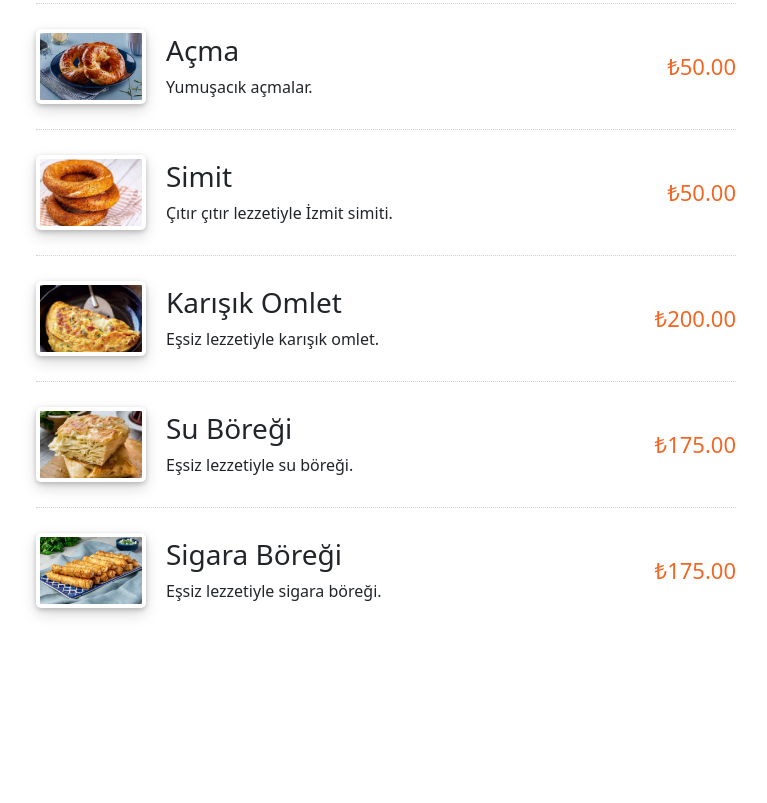
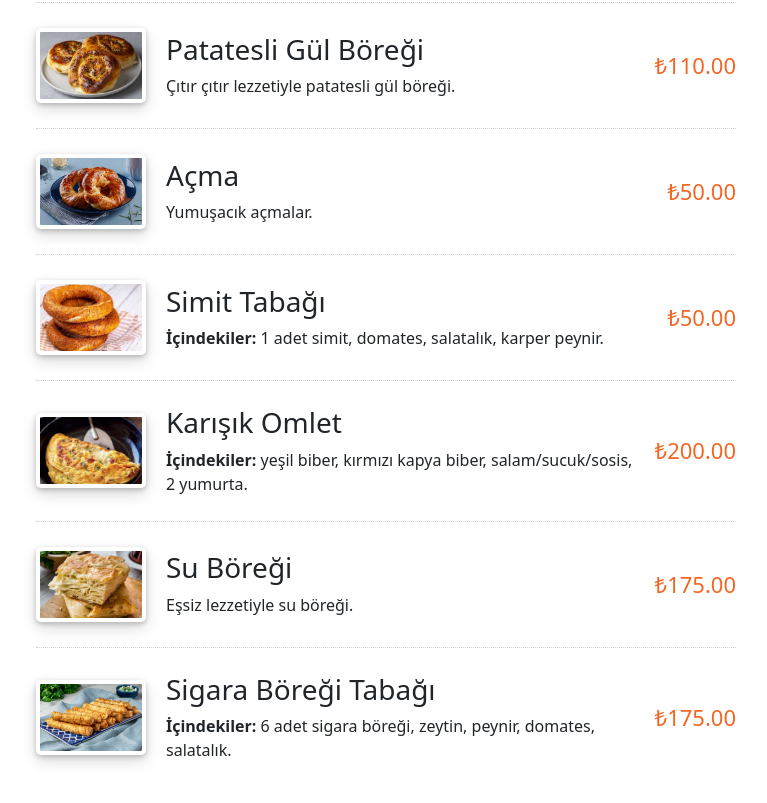
Before and after one commit to bidemlikplusncity/kafe, a plain HTML site: page kahvalti.html in a window 1280 px wide. Shown: the part 1533-2336 px from the top of the page, without its empty margins (254-1021 px from the left). Before the commit the page ends 2196 px from the top, so only its background shows below. Drawn offline with nearby package versions, Linux system fonts and the light colour scheme.

Commit message:
Update kahvalti.html

```diff
--- a/kahvalti.html
+++ b/kahvalti.html
@@ -236,7 +236,7 @@ html, body {
 
                     <div>
                         <h3>Serpme Kahvaltı</h3>
-                        <p>Eşsiz lezzetleri ve çeşitleriyle serpme kahvaltı.</p>
+                        <p><b>İçindekiler:</b> 2 çeşit peynir, reçel, bal, yağ, çikolata, kuymak, menemen, patates, 2 adet sigara böreği, 2 adet soğan halkası, 2 adet patates kroket, meyve, domates, salatalık, salam, zeytin, 2 adet sosis, 2 adet sucuk, yumurtalı omlet.</p>
                     </div>
                 </div>
 
@@ -255,7 +255,7 @@ html, body {
 
                     <div>
                         <h3>Kahvaltı Tabağı</h3>
-                        <p>Eşsiz lezzetleriyle kahvaltı tabağı.</p>
+                        <p><b>İçindekiler:</b> 4 adet zeytin, 1 dilim beyaz peynir, 1 dilim kaşar peynir, 1 dilim salam, domates, salatalık, 1 adet sigara böreği, çikolata, bal, tereyağı, reçel, 2 küçük sosis, ince patates, 1 haşlanmış yumurta.</p>
                     </div>
                 </div>
 
@@ -466,8 +466,8 @@ html, body {
                     </figure>
 
                     <div>
-                        <h3>Simit</h3>
-                        <p>Çıtır çıtır lezzetiyle İzmit simiti.</p>
+                        <h3>Simit Tabağı</h3>
+                        <p><b>İçindekiler:</b> 1 adet simit, domates, salatalık, karper peynir.</p>
                     </div>
                 </div>
 
@@ -486,7 +486,7 @@ html, body {
 
                     <div>
                         <h3>Karışık Omlet</h3>
-                        <p>Eşsiz lezzetiyle karışık omlet.</p>
+                        <p><b>İçindekiler:</b> yeşil biber, kırmızı kapya biber, salam/sucuk/sosis, 2 yumurta.</p>
                     </div>
                 </div>
 
@@ -523,8 +523,8 @@ html, body {
                     </figure>
 
                     <div>
-                        <h3>Sigara Böreği</h3>
-                        <p>Eşsiz lezzetiyle sigara böreği.</p>
+                        <h3>Sigara Böreği Tabağı</h3>
+                        <p><b>İçindekiler:</b> 6 adet sigara böreği, zeytin, peynir, domates, salatalık.</p>
                     </div>
                 </div>
 
```
